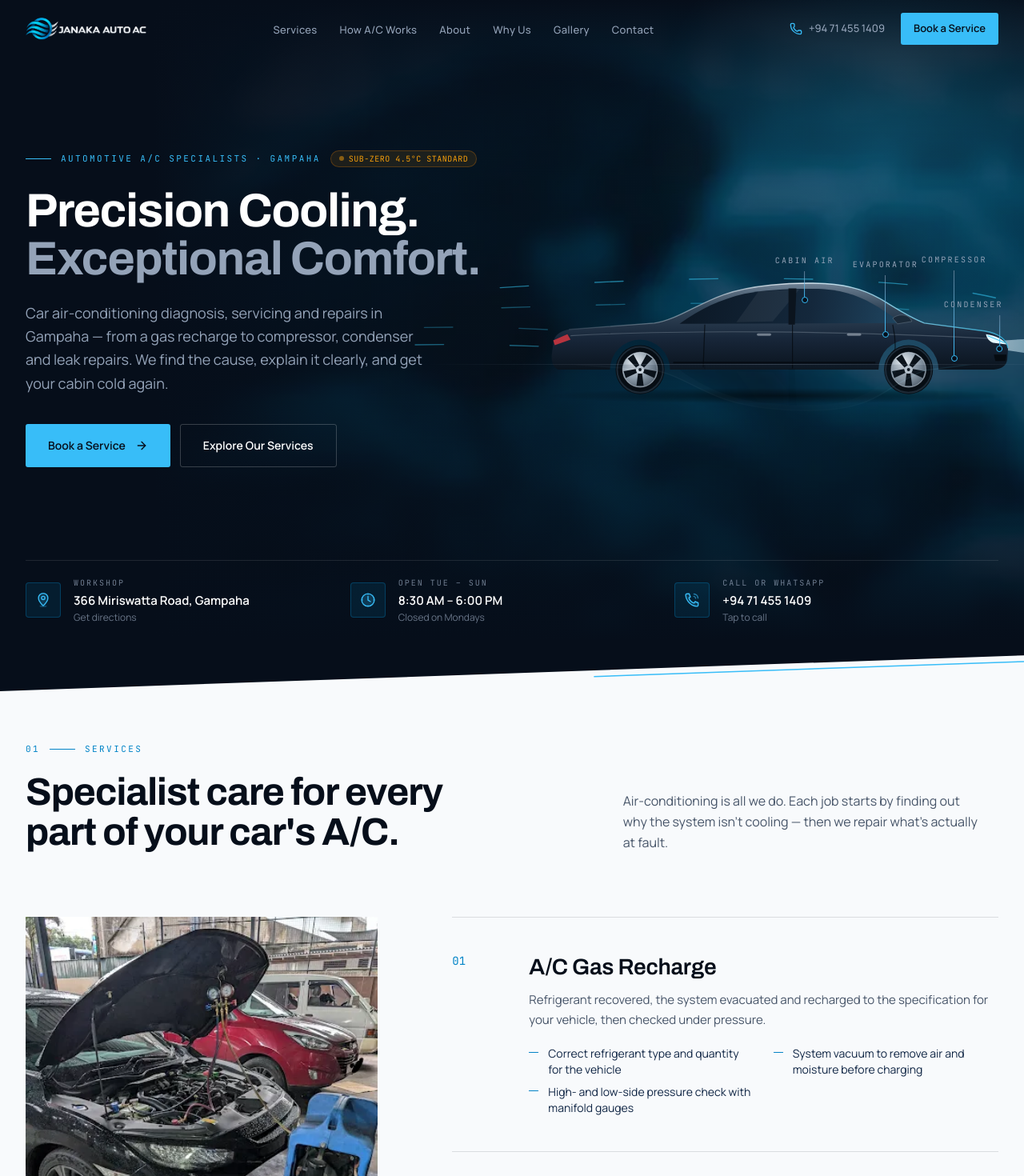
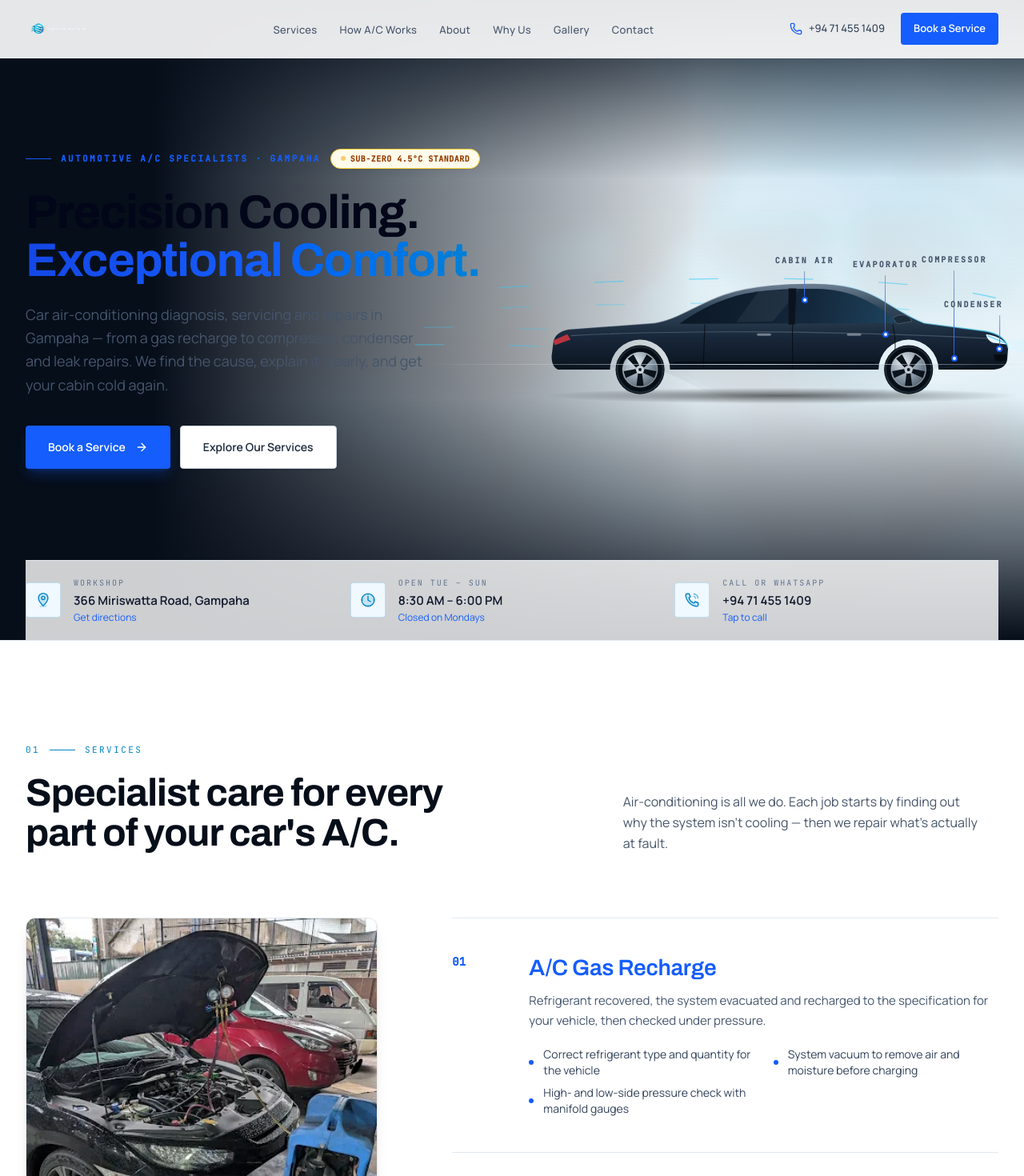
Before and after one commit to epunmanula/janaka-ac-newweb, a Next.js app: page / in a window 1280 px wide. Shown: the top 1470 px of the page at 80% size. Built offline with nearby package versions, Linux system fonts and the light colour scheme.

Commit message:
feat(ui): complete luminous White & Royal Blue luxury theme across all sections

```diff
--- a/src/components/HeroSection.tsx
+++ b/src/components/HeroSection.tsx
@@ -38,13 +38,13 @@ export const HeroSection: React.FC = () => {
       id="home"
       ref={ref}
       aria-labelledby="hero-title"
-      className="relative isolate overflow-hidden bg-navy-950 text-white"
+      className="relative isolate overflow-hidden bg-gradient-to-b from-sky-50/70 via-white to-slate-50/50 text-slate-900 border-b border-slate-200/80"
     >
       {/* Studio lighting */}
-      <PhotoBackdrop src="/backdrops/hero.webp" opacity={0.42} fade="left" />
+      <PhotoBackdrop src="/backdrops/hero.webp" opacity={0.12} fade="left" />
       <div
         aria-hidden="true"
-        className="absolute -right-40 -top-40 -z-10 h-[42rem] w-[42rem] rounded-full bg-[radial-gradient(circle,rgb(53_200_244/0.16),transparent_62%)]"
+        className="absolute -right-40 -top-40 -z-10 h-[42rem] w-[42rem] rounded-full bg-[radial-gradient(circle,rgb(2_132_199/0.08),transparent_65%)]"
       />
 
       <div className="mx-auto grid min-h-[100svh] max-w-7xl grid-rows-[1fr_auto] px-4 pt-[4.5rem] sm:px-6 lg:px-8">
@@ -56,12 +56,12 @@ export const HeroSection: React.FC = () => {
               transition={{ duration: 0.8, delay: start, ease }}
               className="flex flex-wrap items-center gap-3"
             >
-              <p className="eyebrow flex items-center gap-3 text-ice">
-                <span aria-hidden="true" className="h-px w-8 bg-ice" />
+              <p className="eyebrow flex items-center gap-3 text-blue-600 font-semibold">
+                <span aria-hidden="true" className="h-px w-8 bg-blue-600" />
                 <span>Automotive A/C Specialists · Gampaha</span>
               </p>
-              <span className="inline-flex items-center gap-1.5 rounded-full border border-amber/30 bg-amber-500/10 px-2.5 py-0.5 font-mono text-[10px] uppercase tracking-wider text-amber-glow">
-                <span className="h-1.5 w-1.5 rounded-full bg-amber-glow animate-pulse" />
+              <span className="inline-flex items-center gap-1.5 rounded-full border border-amber-300 bg-amber-50 px-3 py-1 font-mono text-[10px] uppercase tracking-wider text-amber-800 font-semibold shadow-xs">
+                <span className="h-1.5 w-1.5 rounded-full bg-amber-500 animate-pulse" />
                 <span>Sub-Zero 4.5°C Standard</span>
               </span>
             </motion.div>
@@ -71,17 +71,17 @@ export const HeroSection: React.FC = () => {
               initial={{ opacity: 0, y: 24 }}
               animate={{ opacity: 1, y: 0 }}
               transition={{ duration: 1, delay: start + 0.1, ease }}
-              className="mt-6 font-wide text-[2.6rem] font-bold leading-[1.02] tracking-[-0.02em] text-balance sm:text-6xl lg:text-[clamp(3rem,4.6vw,4.5rem)]"
+              className="mt-6 font-wide text-[2.6rem] font-bold leading-[1.02] tracking-[-0.02em] text-balance text-slate-950 sm:text-6xl lg:text-[clamp(3rem,4.6vw,4.5rem)]"
             >
               Precision Cooling.
-              <span className="block text-silver">Exceptional Comfort.</span>
+              <span className="block text-transparent bg-clip-text bg-gradient-to-r from-blue-700 via-blue-600 to-sky-600">Exceptional Comfort.</span>
             </motion.h1>
 
             <motion.p
               initial={{ opacity: 0, y: 24 }}
               animate={{ opacity: 1, y: 0 }}
               transition={{ duration: 1, delay: start + 0.2, ease }}
-              className="mt-6 max-w-lg text-base leading-relaxed text-silver sm:text-lg"
+              className="mt-6 max-w-lg text-base leading-relaxed text-slate-600 sm:text-lg"
             >
               Car air-conditioning diagnosis, servicing and repairs in Gampaha — from a gas recharge to compressor,
               condenser and leak repairs. We find the cause, explain it clearly, and get your cabin cold again.
@@ -95,14 +95,14 @@ export const HeroSection: React.FC = () => {
             >
               <a
                 href="#contact"
-                className="group inline-flex items-center justify-center gap-3 rounded-[3px] bg-ice px-7 py-4 text-sm font-semibold text-navy-950 transition-colors duration-300 hover:bg-white active:translate-y-px"
+                className="group inline-flex items-center justify-center gap-3 rounded-[4px] bg-blue-600 px-7 py-4 text-sm font-semibold text-white shadow-lg shadow-blue-600/25 transition-all duration-300 hover:bg-blue-700 hover:shadow-blue-600/35 active:translate-y-px"
               >
                 Book a Service
                 <ArrowRight className="h-4 w-4 transition-transform duration-300 group-hover:translate-x-1" aria-hidden="true" />
               </a>
               <a
                 href="#services"
-                className="inline-flex items-center justify-center rounded-[3px] border border-white/20 px-7 py-4 text-sm font-semibold text-white transition-colors duration-300 hover:border-white/60 active:translate-y-px"
+                className="inline-flex items-center justify-center rounded-[4px] border border-slate-300 bg-white px-7 py-4 text-sm font-semibold text-slate-800 shadow-sm transition-all duration-300 hover:border-blue-600 hover:text-blue-600 active:translate-y-px"
               >
                 Explore Our Services
               </a>
@@ -125,25 +125,25 @@ export const HeroSection: React.FC = () => {
                       className={`absolute flex flex-col ${a.end ? 'items-end' : 'items-center'}`}
                       style={{ left: `${a.x}%`, top: `${a.y}%`, transform: `translate(${a.end ? 'calc(-100% + 4px)' : '-50%'}, calc(-100% + 4px))` }}
                     >
-                      <span className="eyebrow whitespace-nowrap text-[10px] text-silver">{a.label}</span>
-                      <span className={`mt-1.5 w-px bg-gradient-to-b from-silver/60 to-ice ${a.end ? 'mr-[3.5px]' : ''}`} style={{ height: a.lift - 22 }} />
-                      <span className="h-2 w-2 rounded-full border border-ice bg-navy-950" />
+                      <span className="eyebrow whitespace-nowrap text-[10px] text-slate-600 font-semibold">{a.label}</span>
+                      <span className={`mt-1.5 w-px bg-gradient-to-b from-slate-400 to-blue-600 ${a.end ? 'mr-[3.5px]' : ''}`} style={{ height: a.lift - 22 }} />
+                      <span className="h-2 w-2 rounded-full border-2 border-blue-600 bg-white" />
                     </div>
                   ))}
                 </motion.div>
                 <Car className="relative w-full" wheelRotate={wheelRotate} airflow headlights />
               </div>
               {/* Floor reflection */}
-              <div aria-hidden="true" className="pointer-events-none -mt-[9%] h-24 scale-y-[-1] opacity-[0.14] [mask-image:linear-gradient(to_top,black,transparent_70%)]">
+              <div aria-hidden="true" className="pointer-events-none -mt-[9%] h-24 scale-y-[-1] opacity-[0.08] [mask-image:linear-gradient(to_top,black,transparent_70%)]">
                 <Car className="w-full" wheelRotate={wheelRotate} title="" />
               </div>
             </motion.div>
-            <div aria-hidden="true" className="absolute inset-x-[-20%] bottom-24 h-px bg-gradient-to-r from-transparent via-silver/30 to-transparent" />
+            <div aria-hidden="true" className="absolute inset-x-[-20%] bottom-24 h-px bg-gradient-to-r from-transparent via-slate-300 to-transparent" />
           </motion.div>
         </div>
 
         {/* Verified business facts */}
-        <ul className="grid gap-px border-t border-white/10 sm:grid-cols-3">
+        <ul className="grid gap-px border-t border-slate-200 bg-white/80 sm:grid-cols-3">
           {[
             { icon: 'pin' as const, label: 'Workshop', value: businessInfo.addressShort, hint: 'Get directions', href: businessInfo.googleMapsDirectionsUrl, external: true },
             { icon: 'clock' as const, label: `Open ${businessHours.openDaysShort}`, value: businessHours.hours, hint: businessHours.closed, href: '#contact' },
@@ -153,13 +153,13 @@ export const HeroSection: React.FC = () => {
               <a
                 href={fact.href}
                 {...(fact.external ? { target: '_blank', rel: 'noopener noreferrer' } : {})}
-                className="group flex items-center gap-4 py-5 transition-colors duration-300 sm:px-5 sm:first:pl-0"
+                className="group flex items-center gap-4 py-5 transition-colors duration-300 sm:px-5 sm:first:pl-0 hover:bg-sky-50/60"
               >
-                <InfoIcon name={fact.icon} />
+                <InfoIcon name={fact.icon} tone="light" />
                 <span className="min-w-0">
-                  <span className="block font-mono text-[10px] uppercase tracking-[0.2em] text-silver/75">{fact.label}</span>
-                  <span className="mt-1 block truncate text-[15px] font-semibold text-white">{fact.value}</span>
-                  <span className="mt-0.5 block text-xs text-silver/70 transition-colors group-hover:text-ice">{fact.hint}</span>
+                  <span className="block font-mono text-[10px] uppercase tracking-[0.2em] text-slate-500">{fact.label}</span>
+                  <span className="mt-1 block truncate text-[15px] font-semibold text-slate-900 group-hover:text-blue-600 transition-colors">{fact.value}</span>
+                  <span className="mt-0.5 block text-xs text-blue-600 transition-colors">{fact.hint}</span>
                 </span>
               </a>
             </li>
--- a/src/components/Navbar.tsx
+++ b/src/components/Navbar.tsx
@@ -46,13 +46,15 @@ export const Navbar: React.FC = () => {
 
   return (
     <header
-      className={`fixed inset-x-0 top-0 z-50 transition-[background-color,border-color] duration-500 ${
-        solid ? 'border-b border-white/10 bg-navy-950/95 backdrop-blur-xl shadow-2xl shadow-navy-950/50' : 'border-b border-transparent bg-transparent'
+      className={`fixed inset-x-0 top-0 z-50 transition-[background-color,border-color,box-shadow] duration-500 ${
+        solid
+          ? 'border-b border-slate-200/90 bg-white/95 backdrop-blur-md shadow-sm'
+          : 'border-b border-slate-200/60 bg-white/90 backdrop-blur-sm'
       }`}
     >
       <div className="mx-auto flex h-[4.5rem] max-w-7xl items-center justify-between gap-6 px-4 sm:px-6 lg:px-8">
         <a href="#home" className="relative block h-6 w-[130px] shrink-0 sm:h-7 sm:w-[152px]" aria-label={`${businessInfo.name} – back to top`}>
-          <Image src="/brand/logo-wide.webp" alt="" fill sizes="152px" className="object-contain object-left" preload />
+          <Image src="/janaka-logo-wide.png" alt={businessInfo.name} fill sizes="152px" className="object-contain object-left" preload />
         </a>
 
         <nav aria-label="Primary" className="hidden lg:block">
@@ -65,13 +67,13 @@ export const Navbar: React.FC = () => {
                     href={`#${link.id}`}
                     aria-current={isActive ? 'location' : undefined}
                     className={`group relative py-2 text-[13px] font-medium tracking-wide transition-colors duration-300 ${
-                      isActive ? 'text-white' : 'text-silver hover:text-white'
+                      isActive ? 'text-blue-600 font-semibold' : 'text-slate-600 hover:text-blue-600'
                     }`}
                   >
                     {link.label}
                     <span
                       aria-hidden="true"
-                      className={`absolute inset-x-0 -bottom-0.5 h-px origin-left bg-ice transition-transform duration-500 ease-out-expo ${
+                      className={`absolute inset-x-0 -bottom-0.5 h-[2px] origin-left bg-blue-600 transition-transform duration-500 ease-out-expo ${
                         isActive ? 'scale-x-100' : 'scale-x-0 group-hover:scale-x-100'
                       }`}
                     />
@@ -85,14 +87,14 @@ export const Navbar: React.FC = () => {
         <div className="flex items-center gap-2">
           <a
             href={`tel:${businessInfo.phoneRaw}`}
-            className="hidden items-center gap-2 px-3 py-2 text-[13px] font-medium text-silver transition-colors hover:text-white xl:inline-flex"
+            className="hidden items-center gap-2 px-3 py-2 text-[13px] font-medium text-slate-700 transition-colors hover:text-blue-600 xl:inline-flex"
           >
-            <Phone className="h-4 w-4 text-ice" aria-hidden="true" />
+            <Phone className="h-4 w-4 text-blue-600" aria-hidden="true" />
             {businessInfo.phone}
           </a>
           <a
             href="#contact"
-            className="hidden rounded-[3px] bg-ice px-4 py-2.5 text-[13px] font-semibold text-navy-950 transition-colors duration-300 hover:bg-white sm:inline-flex"
+            className="hidden rounded-[4px] bg-blue-600 px-4 py-2.5 text-[13px] font-semibold text-white transition-all duration-300 hover:bg-blue-700 hover:shadow-md hover:shadow-blue-600/25 sm:inline-flex"
           >
             Book a Service
           </a>
@@ -102,16 +104,16 @@ export const Navbar: React.FC = () => {
             aria-expanded={menuOpen}
             aria-controls="mobile-menu"
             aria-label={menuOpen ? 'Close menu' : 'Open menu'}
-            className="inline-flex h-11 w-11 items-center justify-center text-white lg:hidden"
+            className="inline-flex h-11 w-11 items-center justify-center text-slate-800 hover:text-blue-600 lg:hidden"
           >
             {menuOpen ? <X className="h-5 w-5" /> : <Menu className="h-5 w-5" />}
           </button>
         </div>
       </div>
 
-      <div id="mobile-menu" hidden={!menuOpen} className="border-t border-white/8 bg-navy-950 px-4 pb-6 pt-2 sm:px-6 lg:hidden">
+      <div id="mobile-menu" hidden={!menuOpen} className="border-t border-slate-200 bg-white px-4 pb-6 pt-2 shadow-lg sm:px-6 lg:hidden">
         <nav aria-label="Mobile">
-          <ul className="divide-y divide-white/8">
+          <ul className="divide-y divide-slate-100">
             {navSections.map((link, i) => (
               <li key={link.id}>
                 <a
@@ -119,10 +121,10 @@ export const Navbar: React.FC = () => {
                   onClick={() => setMenuOpen(false)}
                   aria-current={active === link.id ? 'location' : undefined}
                   className={`flex items-baseline gap-4 py-3.5 font-wide text-lg font-semibold ${
-                    active === link.id ? 'text-ice' : 'text-white'
+                    active === link.id ? 'text-blue-600' : 'text-slate-800 hover:text-blue-600'
                   }`}
                 >
-                  <span className="font-mono text-[11px] font-normal text-silver/70">0{i + 1}</span>
+                  <span className="font-mono text-[11px] font-normal text-slate-400">0{i + 1}</span>
                   {link.label}
                 </a>
               </li>
@@ -132,15 +134,15 @@ export const Navbar: React.FC = () => {
         <div className="mt-5 grid grid-cols-2 gap-3">
           <a
             href={`tel:${businessInfo.phoneRaw}`}
-            className="inline-flex items-center justify-center gap-2 rounded-[3px] border border-white/15 py-3.5 text-sm font-semibold text-white"
+            className="inline-flex items-center justify-center gap-2 rounded-[4px] border border-slate-300 py-3.5 text-sm font-semibold text-slate-800 hover:border-blue-600 hover:text-blue-600 transition-colors"
           >
-            <Phone className="h-4 w-4 text-ice" aria-hidden="true" />
+            <Phone className="h-4 w-4 text-blue-600" aria-hidden="true" />
             Call Now
           </a>
           <a
             href="#contact"
             onClick={() => setMenuOpen(false)}
-            className="inline-flex items-center justify-center rounded-[3px] bg-ice py-3.5 text-sm font-semibold text-navy-950"
+            className="inline-flex items-center justify-center rounded-[4px] bg-blue-600 py-3.5 text-sm font-semibold text-white shadow-md shadow-blue-600/20 hover:bg-blue-700 transition-colors"
           >
             Book a Service
           </a>
--- a/src/components/ServicesSection.tsx
+++ b/src/components/ServicesSection.tsx
@@ -29,8 +29,7 @@ export const ServicesSection: React.FC = () => {
   }, []);
 
   return (
-    <section id="services" aria-labelledby="services-title" className="relative isolate bg-frost py-24 text-navy-950 md:py-32">
-      <SectionEdge from="var(--color-navy-950)" edge="top" />
+    <section id="services" aria-labelledby="services-title" className="relative isolate bg-white py-24 text-navy-950 md:py-32">
       <SectionEdge from="var(--color-graphite)" edge="bottom" />
       <div className="mx-auto max-w-7xl px-4 sm:px-6 lg:px-8">
         <SectionHeading
@@ -46,7 +45,7 @@ export const ServicesSection: React.FC = () => {
           <div className="hidden lg:col-span-5 lg:block">
             <div className="sticky top-28">
               <figure>
-                <div className="relative aspect-[4/5] w-full max-w-[440px] overflow-hidden bg-navy-900">
+                <div className="relative aspect-[4/5] w-full max-w-[440px] overflow-hidden rounded-xl border border-slate-200/90 bg-slate-100 shadow-lg">
                   <AnimatePresence initial={false}>
                     <motion.div
                       key={active.image + active.id}
@@ -60,11 +59,11 @@ export const ServicesSection: React.FC = () => {
                     </motion.div>
                   </AnimatePresence>
                   <div aria-hidden="true" className="absolute inset-x-0 bottom-0 h-1/3 bg-gradient-to-t from-navy-950/70 to-transparent" />
-                  <span className="absolute bottom-4 left-4 font-mono text-[11px] uppercase tracking-[0.18em] text-white">
+                  <span className="absolute bottom-4 left-4 font-mono text-[11px] font-semibold uppercase tracking-[0.18em] text-white">
                     {active.number} / {String(servicesData.length).padStart(2, '0')}
                   </span>
                 </div>
-                <figcaption className="mt-3 max-w-[440px] text-xs leading-relaxed text-steel">
+                <figcaption className="mt-3 max-w-[440px] text-xs leading-relaxed text-slate-500">
                   From the Janaka Auto AC workshop — {active.imageAlt.charAt(0).toLowerCase() + active.imageAlt.slice(1)}.
                 </figcaption>
               </figure>
@@ -84,26 +83,26 @@ export const ServicesSection: React.FC = () => {
                   }}
                   data-index={i}
                   onMouseEnter={() => setActiveIndex(i)}
-                  className="border-t border-navy-950/12 last:border-b"
+                  className="border-t border-slate-200 last:border-b transition-colors duration-300"
                 >
                   <Reveal y={16} className="grid gap-5 py-9 sm:grid-cols-[4.5rem_1fr] sm:gap-6 md:py-11">
                     <span
-                      className={`font-mono text-sm transition-colors duration-500 ${isActive ? 'text-ice-deep' : 'text-steel/70'}`}
+                      className={`font-mono text-sm transition-colors duration-500 ${isActive ? 'text-blue-600 font-bold' : 'text-slate-400'}`}
                     >
                       {service.number}
                     </span>
                     <div>
-                      <div className="relative mb-6 aspect-[4/3] overflow-hidden bg-navy-900 lg:hidden">
+                      <div className="relative mb-6 aspect-[4/3] overflow-hidden rounded-lg border border-slate-200 bg-slate-100 lg:hidden shadow-sm">
                         <Image src={service.image} alt={service.imageAlt} fill sizes="100vw" className="object-cover" />
                       </div>
-                      <h3 className="font-wide text-2xl font-semibold leading-tight tracking-[-0.01em] sm:text-[1.75rem]">
+                      <h3 className={`font-wide text-2xl font-semibold leading-tight tracking-[-0.01em] transition-colors sm:text-[1.75rem] ${isActive ? 'text-blue-600' : 'text-slate-950'}`}>
                         {service.title}
                       </h3>
-                      <p className="mt-3 max-w-xl text-[15px] leading-relaxed text-steel">{service.summary}</p>
-                      <ul className="mt-5 grid gap-x-6 gap-y-2 text-sm text-navy-800 sm:grid-cols-2">
+                      <p className="mt-3 max-w-xl text-[15px] leading-relaxed text-slate-600">{service.summary}</p>
+                      <ul className="mt-5 grid gap-x-6 gap-y-2 text-sm text-slate-700 sm:grid-cols-2">
                         {service.details.map((d) => (
-                          <li key={d} className="flex gap-3">
-                            <span aria-hidden="true" className="mt-[0.6em] h-px w-3 shrink-0 bg-ice-deep" />
+                          <li key={d} className="flex gap-3 items-center">
+                            <span aria-hidden="true" className="h-1.5 w-1.5 rounded-full bg-blue-600 shrink-0" />
                             {d}
                           </li>
                         ))}
@@ -116,8 +115,8 @@ export const ServicesSection: React.FC = () => {
           </ol>
         </div>
 
-        <Reveal className="mt-14 flex flex-col items-start justify-between gap-5 bg-navy-950 px-6 py-7 text-white sm:flex-row sm:items-center sm:px-10">
-          <p className="max-w-xl text-base leading-relaxed text-silver">
+        <Reveal className="mt-14 flex flex-col items-start justify-between gap-5 rounded-xl border border-blue-200/60 bg-gradient-to-r from-blue-700 via-blue-600 to-indigo-900 px-6 py-7 text-white shadow-xl shadow-blue-900/10 sm:flex-row sm:items-center sm:px-10">
+          <p className="max-w-xl text-base leading-relaxed text-blue-50">
             <span className="font-semibold text-white">Not sure what the problem is?</span> Describe the symptoms on
             WhatsApp and we&apos;ll advise on the next step.
           </p>
@@ -125,7 +124,7 @@ export const ServicesSection: React.FC = () => {
             href={`${businessInfo.whatsappUrl}?text=${encodeURIComponent("Hello Janaka Auto AC, I'd like advice about my car's A/C.")}`}
             target="_blank"
             rel="noopener noreferrer"
-            className="group inline-flex shrink-0 items-center gap-2 rounded-[3px] border border-white/25 px-5 py-3 text-sm font-semibold transition-colors hover:border-ice hover:text-ice"
+            className="group inline-flex shrink-0 items-center gap-2 rounded-[4px] bg-white px-5 py-3 text-sm font-semibold text-blue-900 shadow-md transition-all duration-300 hover:bg-sky-50 hover:shadow-lg active:translate-y-px"
           >
             Ask on WhatsApp
             <ArrowUpRight className="h-4 w-4 transition-transform group-hover:-translate-y-0.5 group-hover:translate-x-0.5" aria-hidden="true" />
```
Also changed, not shown: src/components/AboutSection.tsx (+21 -22 lines), src/components/BookingContact.tsx (+23 -23 lines), src/components/Gallery.tsx (+7 -8 lines), src/components/MobileActionBar.tsx (+7 -7 lines), src/components/WhyChooseUs.tsx (+12 -12 lines).
